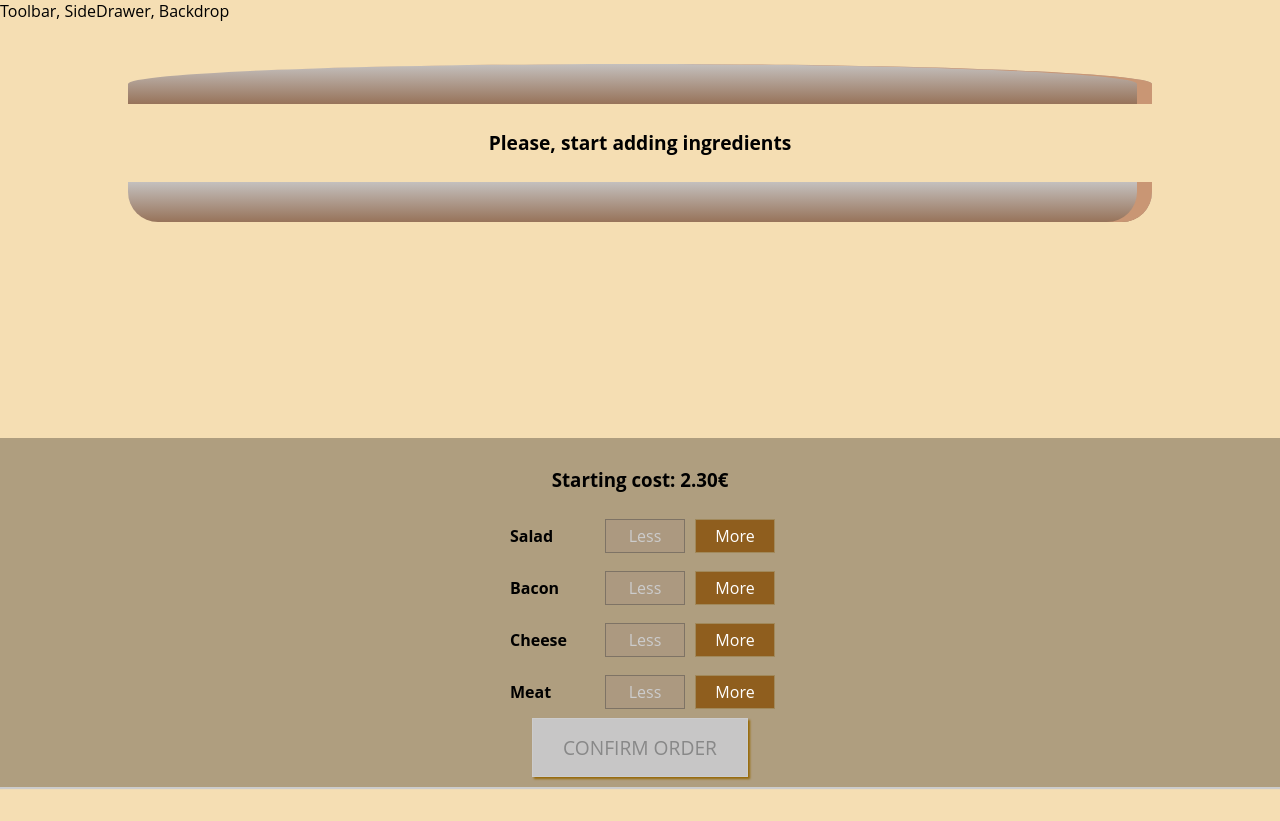
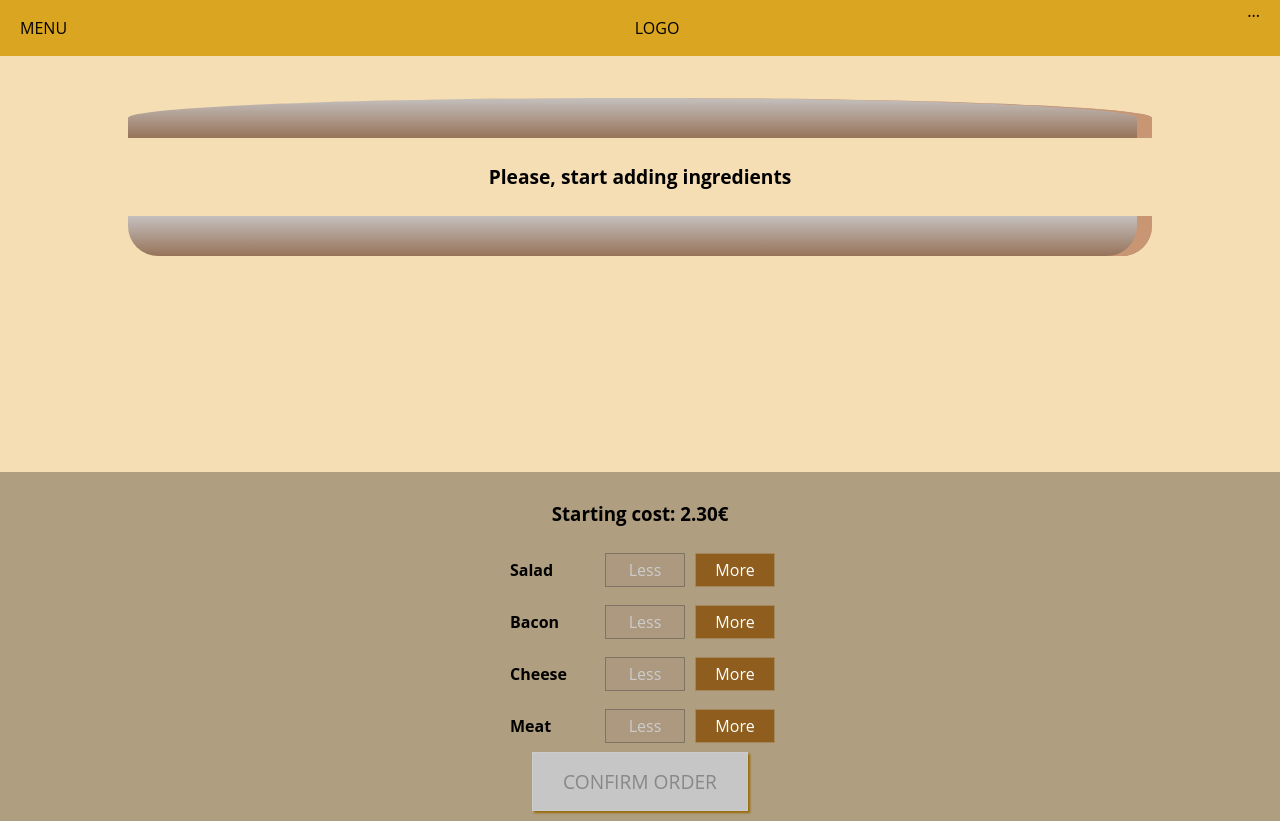
Before and after one commit to 777pretty/react-tf, a React app: page / in a window 1280 px wide. Before the commit the page ends 800 px from the top, so only its background shows below. Built offline with nearby package versions, Linux system fonts and the light colour scheme.

Commit message:
toolbarUpd

```diff
--- a/src/components/Layout/Layout.css
+++ b/src/components/Layout/Layout.css
@@ -1,3 +1,3 @@
 .Content {
-    margin-top: 16px;
+    margin-top: 72px;
 }
--- a/src/components/Layout/Layout.js
+++ b/src/components/Layout/Layout.js
@@ -2,10 +2,12 @@
 
 import Aukz from '../../hoc/Aukz';
 import classes from './Layout.css';
+import Toolbar from '../Navigation/Toolbar/Toolbar'
 
 const layout = ( props ) => (
     <Aukz>
-        <div>Toolbar, SideDrawer, Backdrop</div>
+        {/* <div>Toolbar, SideDrawer, Backdrop</div> */}
+        <Toolbar />
         <main className={classes.Content}>
             {props.children}
         </main>
--- /dev/null
+++ b/src/components/Navigation/Toolbar/Toolbar.css
@@ -0,0 +1,19 @@
+.Toolbar {
+    height: 56px;
+    width: 100%;
+    position: fixed;
+    top: 0;
+    left: 0;
+    background-color: goldenrod;
+    display: flex;
+    justify-content: space-between;
+    align-items: center;
+    padding: 0 20px;
+    box-sizing: border-box;
+    z-index: 90;
+}
+
+.Toolbar nav {
+    height: 100%;
+
+}
--- /dev/null
+++ b/src/components/Navigation/Toolbar/Toolbar.js
@@ -0,0 +1,14 @@
+import React from 'react'
+import classes from './Toolbar.css'
+
+const toolbar = (props) => (
+<header className={classes.Toolbar}>
+        <div>MENU</div>
+        <div>LOGO</div>
+        <nav>
+            ...
+        </nav>
+    </header>
+)
+
+export default toolbar
```
